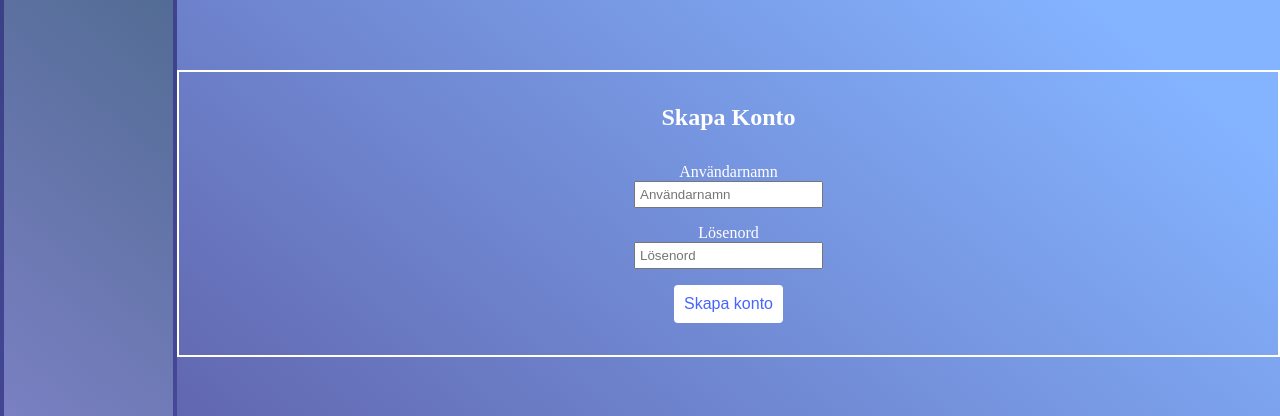
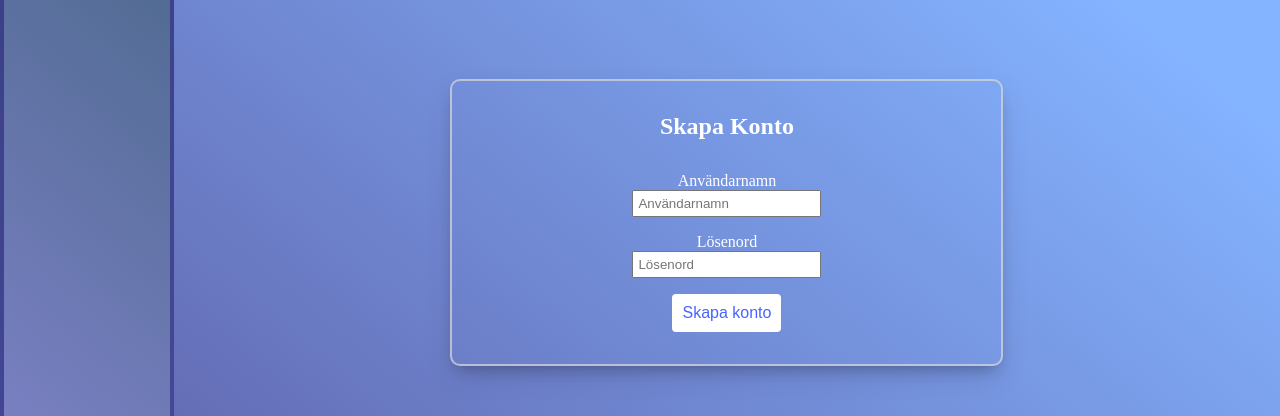
Before and after one commit to diionee18/chatii-Project, a React (Vite) app: page /signup in a window 1280 px wide. Shown: the part 227-643 px from the top of the page. Built offline with nearby package versions, Linux system fonts and the light colour scheme; no server answers.

Commit message:
Desktop css klar

```diff
--- a/api/data/db.json
+++ b/api/data/db.json
@@ -63,6 +63,56 @@
           "userId": 569,
           "timestamp": 1686694432798,
           "message": "Hejsan"
+        },
+        {
+          "userId": 659,
+          "timestamp": 1692629359312,
+          "message": "g"
+        },
+        {
+          "userId": 659,
+          "timestamp": 1692629360359,
+          "message": "a"
+        },
+        {
+          "userId": 659,
+          "timestamp": 1692629361979,
+          "message": "f"
+        },
+        {
+          "userId": 659,
+          "timestamp": 1692629363056,
+          "message": "a"
+        },
+        {
+          "userId": 659,
+          "timestamp": 1692629364007,
+          "message": "a"
+        },
+        {
+          "userId": 659,
+          "timestamp": 1692629367397,
+          "message": "a"
+        },
+        {
+          "userId": 659,
+          "timestamp": 1692629367692,
+          "message": "a"
+        },
+        {
+          "userId": 659,
+          "timestamp": 1692629368447,
+          "message": ""
+        },
+        {
+          "userId": 659,
+          "timestamp": 1692629369230,
+          "message": "asfasf"
+        },
+        {
+          "userId": 659,
+          "timestamp": 1692629372347,
+          "message": "asfaf"
         }
       ]
     },
@@ -170,6 +220,9 @@
           "message": "Hej"
         }
       ]
+    },
+    {
+      "test2": []
     }
   ]
 }
--- a/styles/Channels.css
+++ b/styles/Channels.css
@@ -1,16 +1,10 @@
 .channel-wrapper{
-    grid-area: 1 / 1 / 6 / 2;
-    /* float: left; */
     background: rgb(2,0,36);
     background: linear-gradient(40deg, rgb(46, 44, 88) 0%, rgb(134, 134, 209) 0%, rgb(83, 108, 149) 81%);
     border: 4px solid rgba(49, 48, 131, 0.702);
-    height: 50vh;
-    min-width: 177px;
-    max-width: 200px;
-    min-height: 92.9vh;
-    max-height: 94.4vh;
-
-
+    width: 200px; /* Ändra till önskad bredd */
+    height: 95vh; /* Ändra till önskad höjd */
+    overflow-y: auto;
 }
 .channels{
     margin-top: .5em;
@@ -19,6 +13,7 @@
     flex-direction: column;
     padding: 1em;
     gap: 2em;
+    flex-shrink: none;
 }
 
 
--- a/styles/Chat.css
+++ b/styles/Chat.css
@@ -3,18 +3,19 @@
 }
 
 .chat-wrapper{
-    background: rgb(2,0,36);
-    background: linear-gradient(40deg, rgba(2,0,36,1) 0%, rgba(92,92,164,1) 0%, rgba(132,179,255,1) 81%);
-    margin-left: 11em;
+    display: flex;
+    flex-direction: column;
+    justify-content: center;
     height: 100%;
-
+    width: 100%;
+    border: 2px solid rgba(96, 80, 164, 0.265);
 }
 
 .modal{
     overflow-y: hidden;
     padding: 2em 6em;
-    min-height: 84.4vh;
-    max-height: 84.4vh;
+    min-height: 82.4vh;
+    max-height: 82.4vh;
     overflow-y: scroll;
 }
 
--- a/styles/LoginForm.css
+++ b/styles/LoginForm.css
@@ -1,13 +1,15 @@
+html{
+    height: 100%;
+    background: linear-gradient(40deg, rgba(2,0,36,1) 0%, rgba(92,92,164,1) 0%, rgba(132,179,255,1) 81%);
+    overflow-y: hidden;
+}
 .main-form{
-    grid-area: 1 / 2 / 6 / 6;
     color: white;
-    /* z-index: 1; */
-    background: linear-gradient(40deg, rgba(2,0,36,1) 0%, rgba(92,92,164,1) 0%, rgba(132,179,255,1) 81%);
     display: flex;
     justify-content: center;
-    flex-direction: column;
-    flex-wrap: wrap;
-    /* padding: 50px 25em; */
+    align-items: center;
+    width: 100%;
+
 }
 
 .main-form h2{
@@ -15,12 +17,16 @@
 }
 
 .form-div{
+    width: 50%;
     padding: 2em 0;
     display: flex;
     flex-direction: column;
-    justify-content: center;
+    justify-content: start;
+    align-content: center;
     gap: 1em;
-    border: 2px solid white;
+    border: 2px solid rgba(220, 218, 218, 0.697);
+    border-radius: 10px;
+    box-shadow: rgba(50, 50, 93, 0.25) 0px 13px 27px -5px, rgba(0, 0, 0, 0.3) 0px 8px 16px -8px;
 
 }
 
@@ -60,7 +66,6 @@
     justify-content: center;
 }
 .wrong-cred{
-    width: 50%;
     display: flex;
     justify-content: center;
     flex-direction: row;
--- a/styles/Root.css
+++ b/styles/Root.css
@@ -1,7 +1,5 @@
 .main-root{
-    display: grid;
-    grid-template-columns: 1fr 8fr;
-    grid-template-rows: 1fr;
-    grid-column-gap: 0px;
-    grid-row-gap: 5px;
+    display: flex;
+    flex-direction:row ;
+
 }
```
